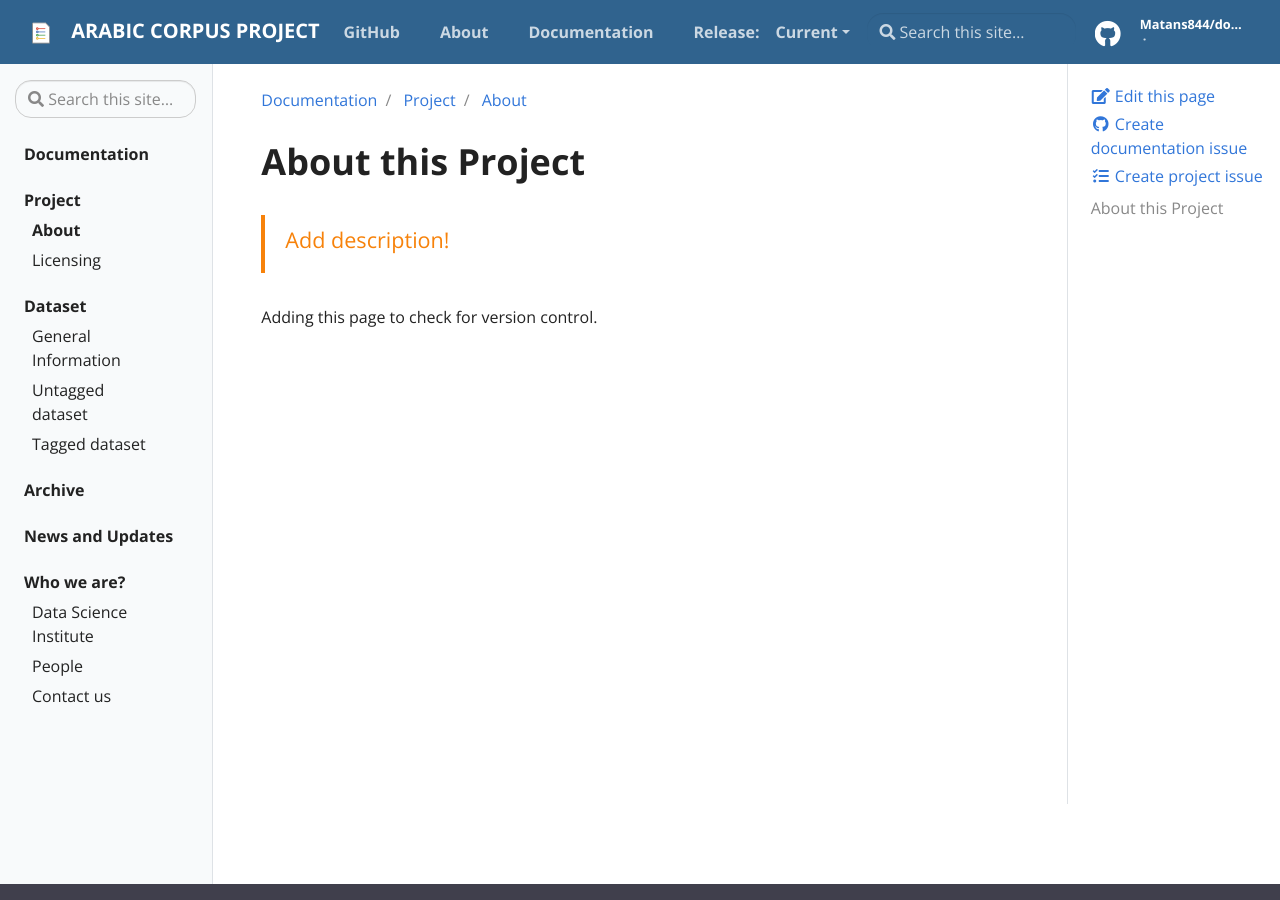
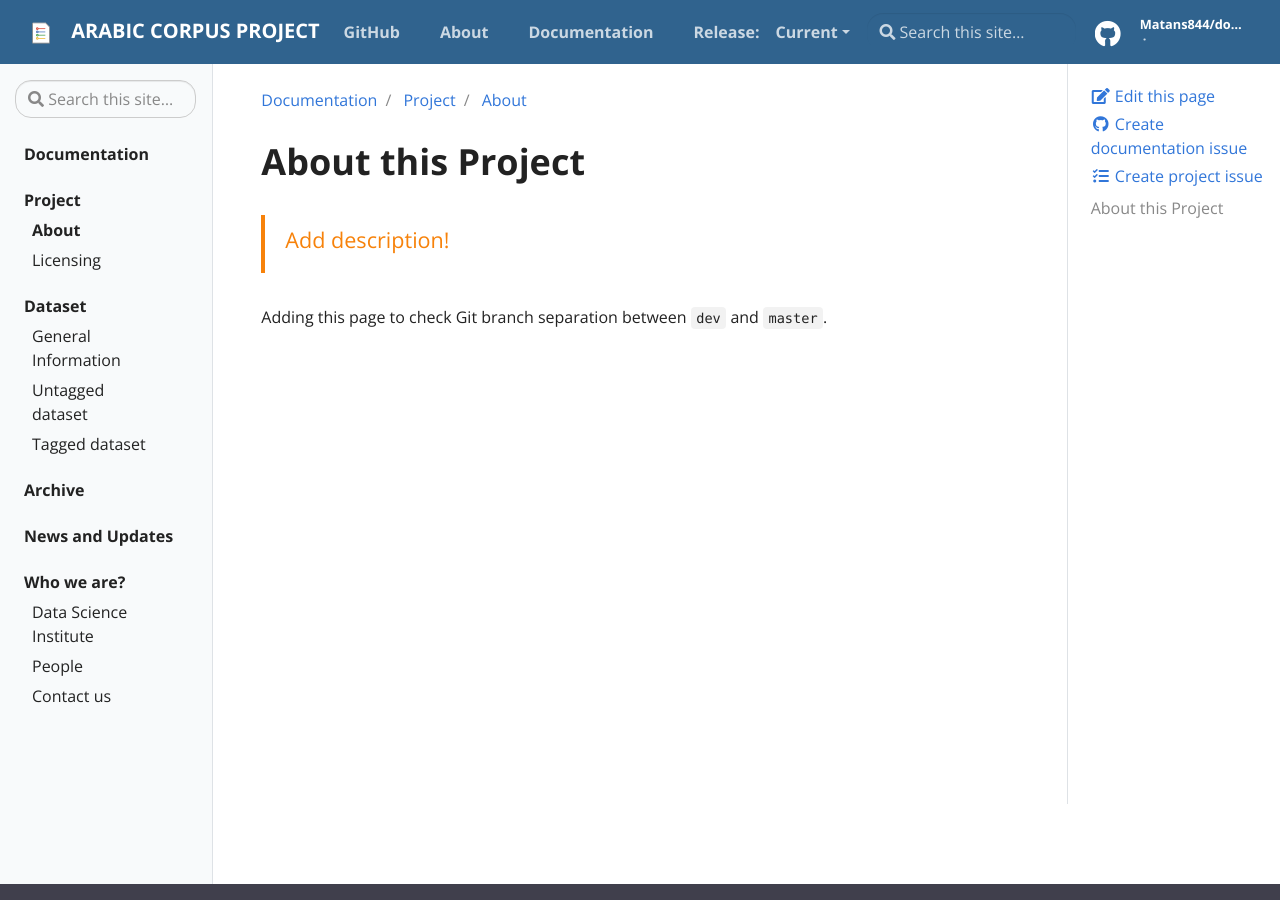
Before and after one commit to vsoch/docsy-jekyll, a Jekyll site: the page built from _docs/project/about.md, in a window 1280 px wide and 900 px high. Built offline with Jekyll 4.4.1, drawn with Linux system fonts in a browser that asks for light colours.

Commit message:
Checking branch separation: `dev` and `master`

```diff
--- a/_docs/project/about.md
+++ b/_docs/project/about.md
@@ -8,4 +8,4 @@ categories: [project]
 
 {% include alert.html type="warning" title="Add description!" %}
 
-Adding this page to check for version control.
+Adding this page to check Git branch separation between `dev` and `master`.
```
